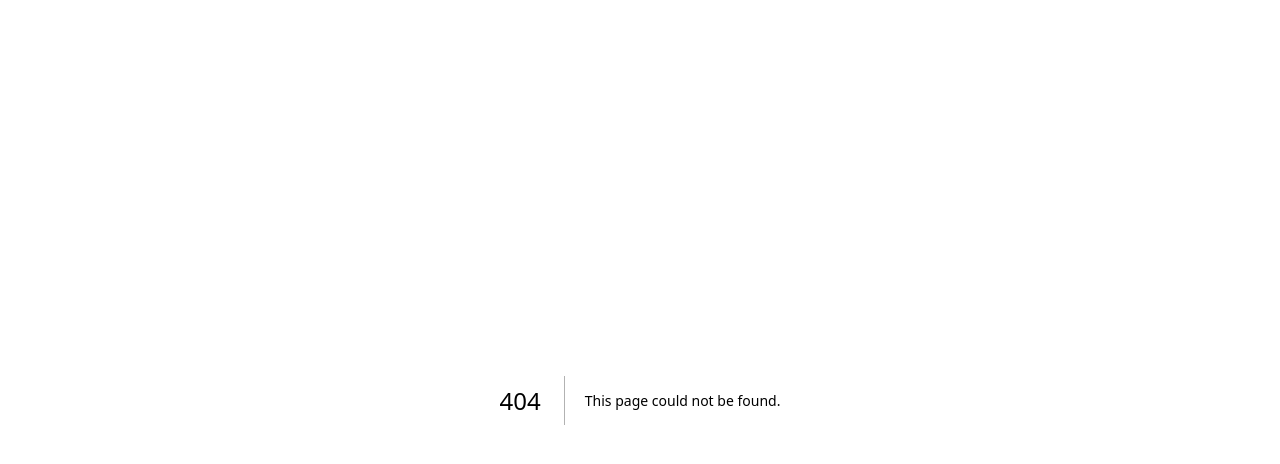
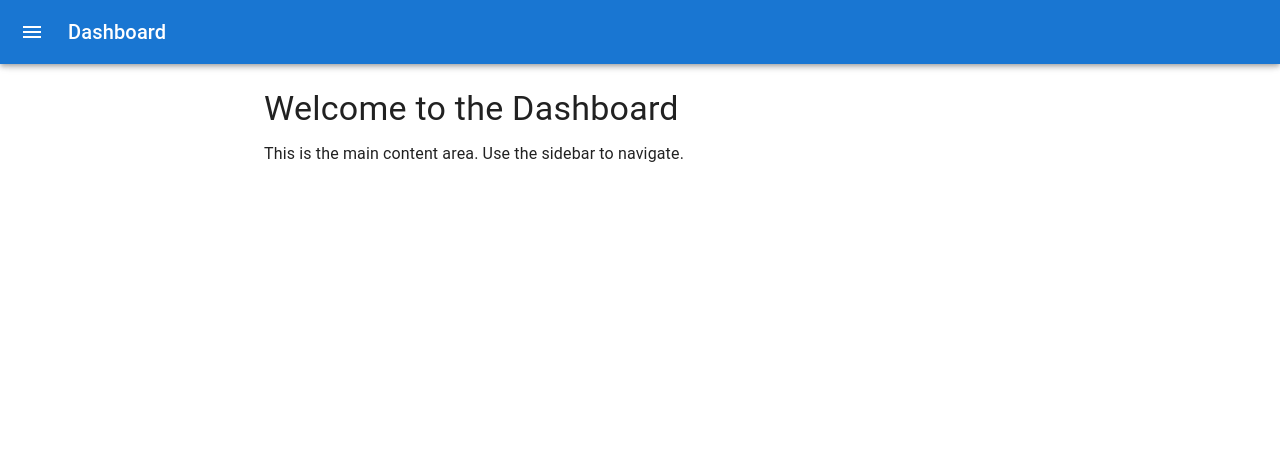
Before and after one commit to yosefmare/schoolAI_system, a Next.js app in the folder school_AI_system/frontend/school_ai_system/: page /dashboard in a window 1280 px wide. Before the commit this address had no page. Shown: the top 464 px of the page. Built offline with nearby package versions, Linux system fonts and the light colour scheme.

Commit message:
create dashboard with drower

```diff
--- /dev/null
+++ b/school_AI_system/frontend/school_ai_system/src/app/dashboard/page.tsx
@@ -0,0 +1,74 @@
+'use client';
+
+import React, { useState } from "react";
+import {
+  Box,
+  CssBaseline,
+  AppBar,
+  Toolbar,
+  Typography,
+  IconButton,
+} from "@mui/material";
+import MenuIcon from "@mui/icons-material/Menu";
+import Sidebar from "../../components/sideBar";
+
+const drawerWidth = 240;
+
+const Dashboard = () => {
+  const [isDrawerOpen, setIsDrawerOpen] = useState(false);
+
+  const toggleDrawer = () => {
+    setIsDrawerOpen(!isDrawerOpen);
+  };
+
+  return (
+    <Box sx={{ display: "flex" }}>
+      <CssBaseline />
+      <AppBar
+        position="fixed"
+        sx={{
+          zIndex: (theme) => theme.zIndex.drawer + 1,
+        }}
+      >
+        <Toolbar>
+          <IconButton
+            edge="start"
+            color="inherit"
+            aria-label="menu"
+            onClick={toggleDrawer}
+            sx={{ mr: 2 }}
+          >
+            <MenuIcon />
+          </IconButton>
+          <Typography variant="h6" noWrap component="div">
+            Dashboard
+          </Typography>
+        </Toolbar>
+      </AppBar>
+      <Sidebar isOpen={isDrawerOpen} />
+      <Box
+        component="main"
+        sx={{
+          flexGrow: 1,
+          p: 3,
+          marginLeft: isDrawerOpen ? drawerWidth : 0,
+          transition: (theme) =>
+            theme.transitions.create("margin-left", {
+              easing: theme.transitions.easing.sharp,
+              duration: theme.transitions.duration.enteringScreen,
+            }),
+        }}
+      >
+        <Toolbar />
+        <Typography variant="h4" gutterBottom>
+          Welcome to the Dashboard
+        </Typography>
+        <Typography paragraph>
+          This is the main content area. Use the sidebar to navigate.
+        </Typography>
+      </Box>
+    </Box>
+  );
+};
+
+export default Dashboard;
--- /dev/null
+++ b/school_AI_system/frontend/school_ai_system/src/components/sideBar.tsx
@@ -0,0 +1,80 @@
+import React, { useState } from "react";
+import {
+  Drawer,
+  Toolbar,
+  Divider,
+  List,
+  ListItem,
+  ListItemButton,
+  ListItemText,
+  ListItemIcon,
+  Collapse,
+} from "@mui/material";
+import PeopleIcon from "@mui/icons-material/People";
+import DashboardIcon from "@mui/icons-material/Dashboard";
+import PersonAddIcon from "@mui/icons-material/PersonAdd";
+import ExpandLess from "@mui/icons-material/ExpandLess";
+import ExpandMore from "@mui/icons-material/ExpandMore";
+
+const drawerWidth = 240;
+
+interface SidebarProps {
+  isOpen: boolean;
+}
+
+const Sidebar: React.FC<SidebarProps> = ({ isOpen }) => {
+  const [isTeacherMenuOpen, setIsTeacherMenuOpen] = useState(false);
+
+  const toggleTeacherMenu = () => {
+    setIsTeacherMenuOpen(!isTeacherMenuOpen);
+  };
+
+  return (
+    <Drawer
+      variant="persistent"
+      open={isOpen}
+      sx={{
+        width: drawerWidth,
+        flexShrink: 0,
+        "& .MuiDrawer-paper": {
+          width: drawerWidth,
+          boxSizing: "border-box",
+        },
+      }}
+    >
+      <Toolbar />
+      <Divider />
+      <List>
+        <ListItem disablePadding>
+          <ListItemButton>
+            <ListItemIcon>
+              <DashboardIcon />
+            </ListItemIcon>
+            <ListItemText primary="Dashboard" />
+          </ListItemButton>
+        </ListItem>
+        <ListItem disablePadding>
+          <ListItemButton onClick={toggleTeacherMenu}>
+            <ListItemIcon>
+              <PeopleIcon />
+            </ListItemIcon>
+            <ListItemText primary="Teacher" />
+            {isTeacherMenuOpen ? <ExpandLess /> : <ExpandMore />}
+          </ListItemButton>
+        </ListItem>
+        <Collapse in={isTeacherMenuOpen} timeout="auto" unmountOnExit>
+          <List component="div" disablePadding>
+            <ListItemButton sx={{ pl: 4 }}>
+              <ListItemIcon>
+                <PersonAddIcon />
+              </ListItemIcon>
+              <ListItemText primary="Add Student" />
+            </ListItemButton>
+          </List>
+        </Collapse>
+      </List>
+    </Drawer>
+  );
+};
+
+export default Sidebar;
```
